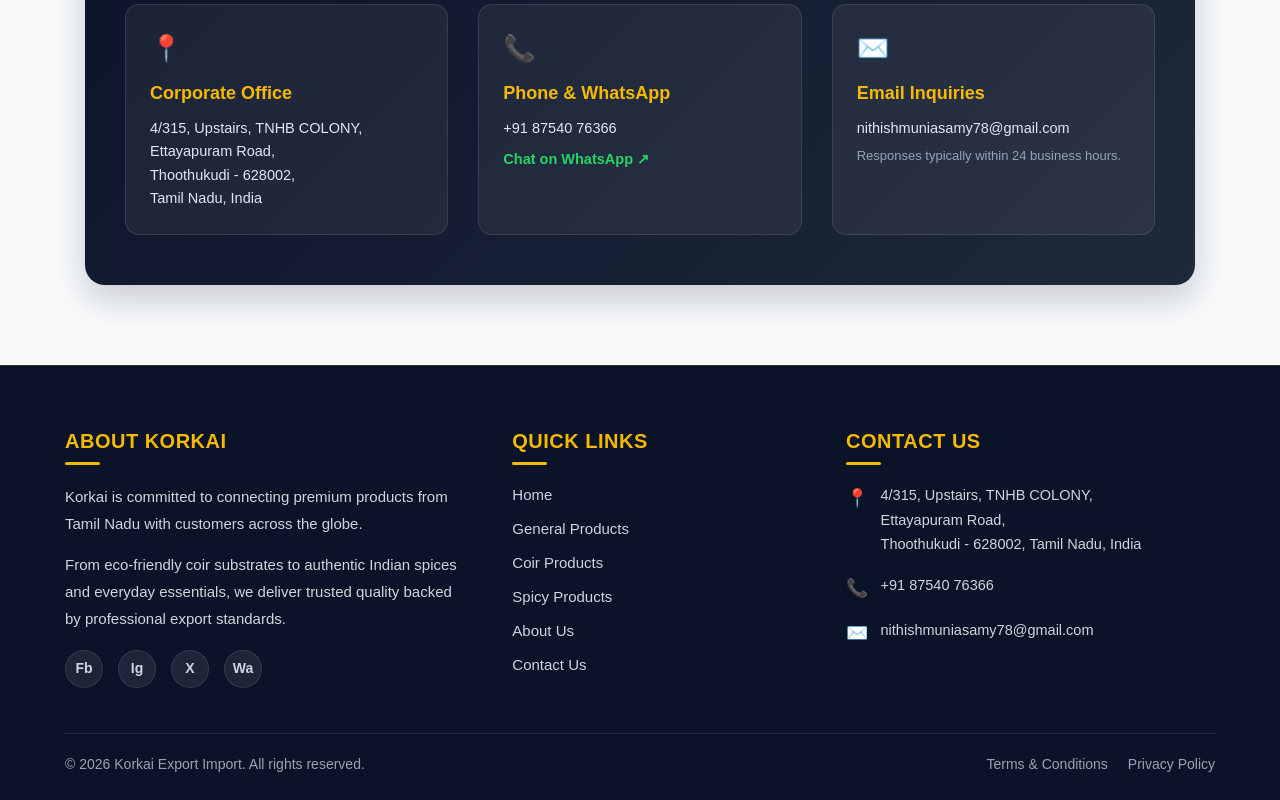
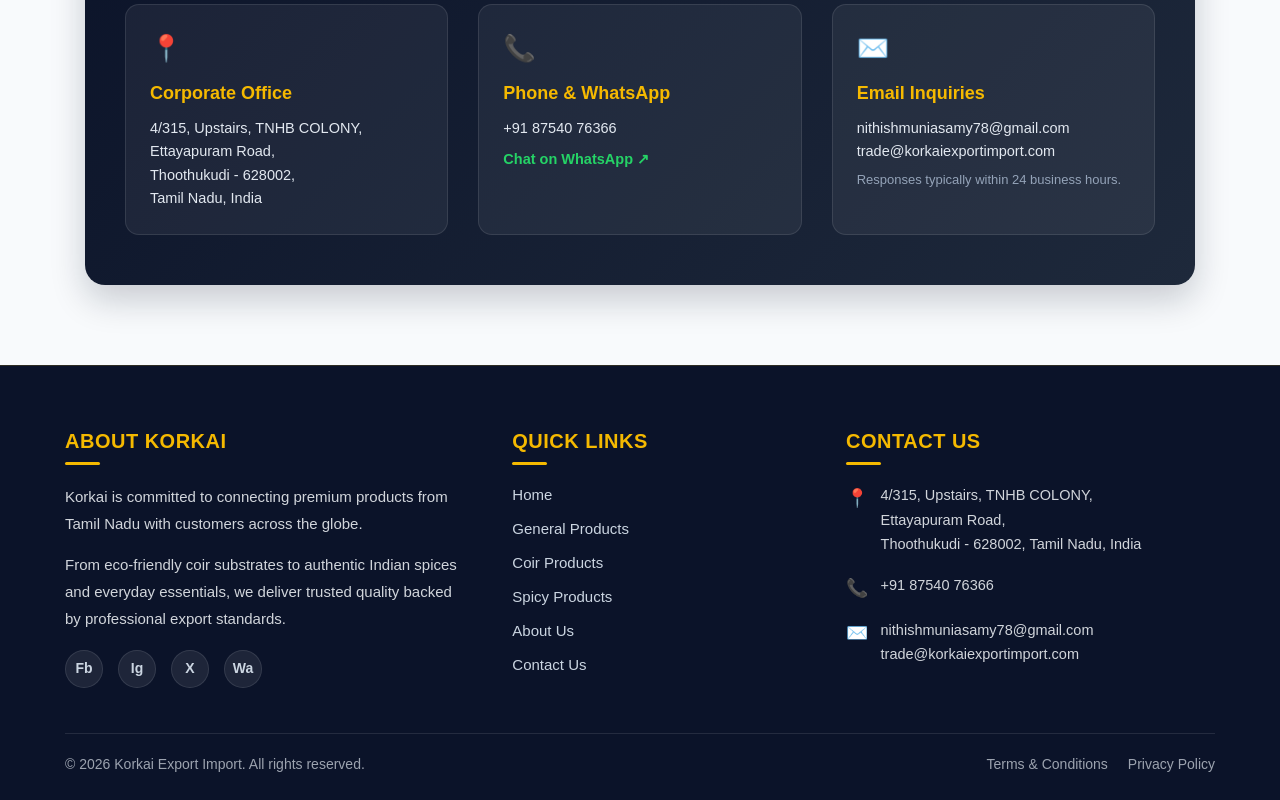
Before and after one commit to ssureshraja07/korkai, a React (Vite) app: page /about in a window 1280 px wide. Shown: the part 1633-2433 px from the top of the page. Built offline with nearby package versions, Linux system fonts and the light colour scheme.

Commit message:
images update

```diff
--- a/src/components/AboutUs.jsx
+++ b/src/components/AboutUs.jsx
@@ -2,10 +2,10 @@
 
 function AboutUs() {
   return (
-  <section
-  className="about-section reveal-section"
-  id="about"
->
+    <section
+      className="about-section reveal-section"
+      id="about"
+    >
 
       <div className="about-container">
 
@@ -63,6 +63,7 @@
             <div className="contact-item">
               <span>✉️</span>
               <p>nithishmuniasamy78@gmail.com</p>
+              <p>trade@korkaiexportimport.com</p>
             </div>
 
           </div>
--- a/src/components/Footer.jsx
+++ b/src/components/Footer.jsx
@@ -75,6 +75,10 @@
                 <a href="mailto:nithishmuniasamy78@gmail.com">
                   nithishmuniasamy78@gmail.com
                 </a>
+                <br />
+                <a href="mailto:trade@korkaiexportimport.com">
+                  trade@korkaiexportimport.com
+                </a>
               </p>
             </div>
           </div>
--- a/src/components/Home.jsx
+++ b/src/components/Home.jsx
@@ -1,4 +1,4 @@
- import "./Home.css";
+import "./Home.css";
 import korkaiLogo from "../images/korkai-logo.jpeg";
 
 function Home() {
@@ -15,11 +15,11 @@
           </div>
 
           <h1>
-            Connecting
+            Trading
             <br />
-            <span>Tamil Nadu</span>
+            <span>Beyond</span>
             <br />
-            to the World
+            Borders
           </h1>
 
           <p className="home-description">
--- a/src/components/ProductCategories.jsx
+++ b/src/components/ProductCategories.jsx
@@ -26,7 +26,7 @@
   },
   {
     id: "spicy-products",
-    title: "Spicy Products",
+    title: "Spice",
     route: "/spicy-products",
     image: redChilliImg,
     badge: "5 Items",
--- a/src/pages/AboutPage.jsx
+++ b/src/pages/AboutPage.jsx
@@ -171,6 +171,10 @@
                 <a href="mailto:nithishmuniasamy78@gmail.com">
                   nithishmuniasamy78@gmail.com
                 </a>
+                <br />
+                <a href="mailto:trade@korkaiexportimport.com">
+                  trade@korkaiexportimport.com
+                </a>
               </p>
               <p style={{ marginTop: "6px", fontSize: "13px", color: "#94a3b8" }}>
                 Responses typically within 24 business hours.
--- a/src/pages/Home.jsx
+++ b/src/pages/Home.jsx
@@ -21,9 +21,9 @@
           <div className="ml-[10%] max-w-xl">
 
             <h1 className="text-5xl font-extrabold leading-tight text-[#062b4c]">
-              Connecting Tamil Nadu
+              Trading Beyond
               <br />
-              to the World
+              Borders
             </h1>
 
             <p className="mt-6 text-lg leading-relaxed text-[#172f40]">
```
Also changed, not shown: src/images/korkai-logo.jpeg.
